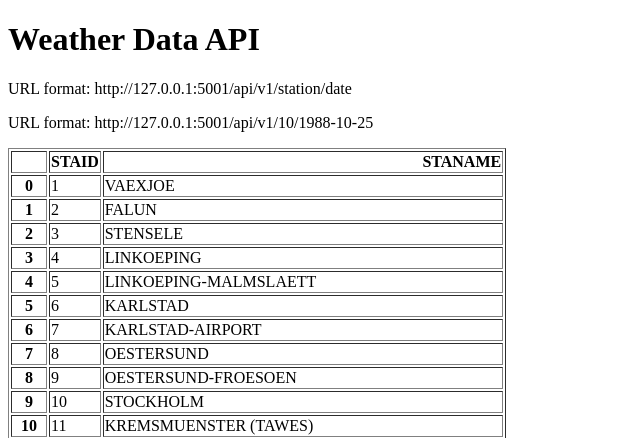
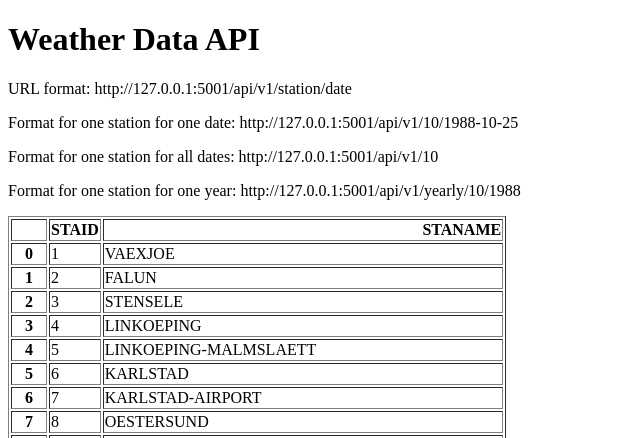
Before and after one commit to ot-babs/Weather_API, a Flask app: page / in a window 1280 px wide. Shown: the top 438 px of the page, without its empty margins (0-640 px from the left). Run offline with Flask 3, Linux system fonts and the light colour scheme.

Commit message:
Added URl endpoint for all data and yearly data.

```diff
--- a/main.py
+++ b/main.py
@@ -21,6 +21,21 @@ def about(station, date):
             "date": date,
             "temperature": temperature}
 
+@app.route("/api/v1/<station>")
+def all_data(station):
+    filename = "stations/TG_STAID" + str(station).zfill(6) + ".txt"
+    df = pd.read_csv(filename, skiprows=20, parse_dates=["    DATE"])
+    result = df.to_dict(orient="records")
+    return result
+
+@app.route("/api/v1/yearly/<station>/<year>")
+def yearly(station, year):
+    filename = "stations/TG_STAID" + str(station).zfill(6) + ".txt"
+    df = pd.read_csv(filename, skiprows=20)
+    df['    DATE'] = df['    DATE'].astype(str)
+    result = df[df['    DATE'].str.startswith(str(year))].to_dict(orient="records")
+    return result
+
 # @app.route("/home")
 # def home():
 #     return render_template("tutorial.html")
--- a/templates/home.html
+++ b/templates/home.html
@@ -7,7 +7,9 @@
 <body>
   <h1>Weather Data API</h1>
   <p>URL format: http://127.0.0.1:5001/api/v1/station/date</p>
-  <p>URL format: http://127.0.0.1:5001/api/v1/10/1988-10-25</p>
+  <p>Format for one station for one date: http://127.0.0.1:5001/api/v1/10/1988-10-25</p>
+  <p>Format for one station for all dates: http://127.0.0.1:5001/api/v1/10</p>
+  <p>Format for one station for one year: http://127.0.0.1:5001/api/v1/yearly/10/1988</p>
   <p>{{data|safe}}</p>
 </body>
 </html>
```
